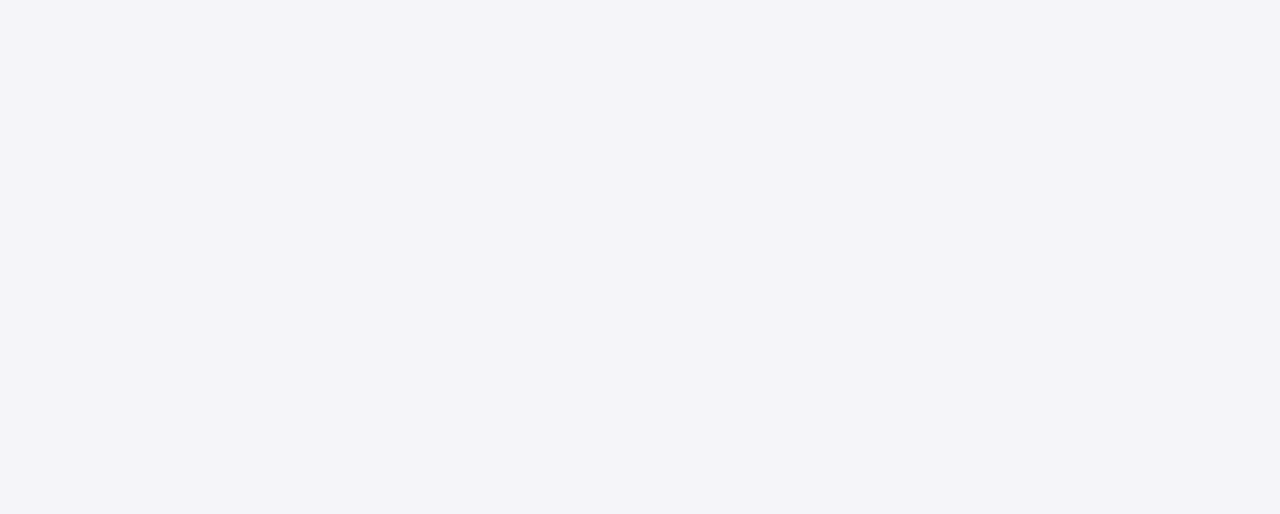
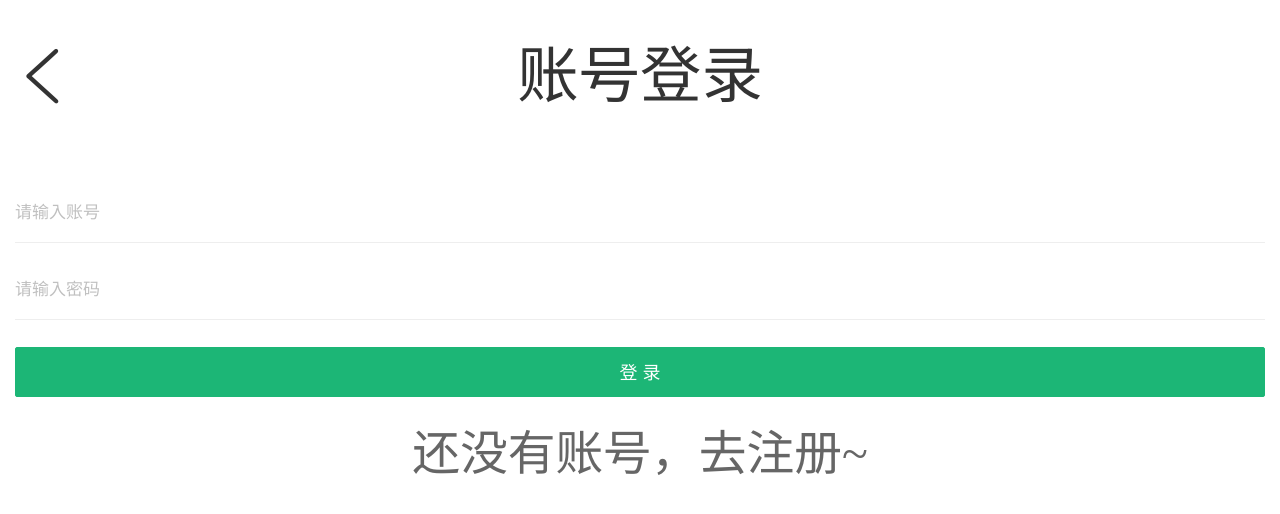
Before and after one commit to xiayuushi/react_mb_haoke, a React (Create React App) app: page /login in a window 1280 px wide. Shown: the top 514 px of the page. Built offline with nearby package versions, Linux system fonts and the light colour scheme.

Commit message:
登录模块 - 使用受控组件的方式实现用户登录

```diff
--- a/package.json
+++ b/package.json
@@ -7,6 +7,7 @@
     "@testing-library/react": "^12.1.2",
     "@testing-library/user-event": "^13.5.0",
     "antd-mobile": "^2.3.4",
+    "formik": "^2.2.9",
     "node-sass": "^7.0.0",
     "react": "^17.0.2",
     "react-dom": "^17.0.2",
--- a/src/App.js
+++ b/src/App.js
@@ -4,6 +4,7 @@ import Home from './pages/Home'
 import CityList from './pages/CityList'
 import Map from './pages/Map'
 import Detail from './pages/HouseDetail'
+import Login from './pages/Login'
 
 const App = () => (
   <Router>
@@ -14,6 +15,7 @@ const App = () => (
       <Route path="/citylist" component={ CityList } />
       <Route path="/map" component={ Map } />
       <Route path="/detail/:id" component={ Detail } />
+      <Route path="/login" component={ Login } />
     </div>
   </Router>
 )
--- /dev/null
+++ b/src/pages/Login/index.js
@@ -0,0 +1,87 @@
+import React, { Component } from 'react'
+import { Flex, WingBlank, WhiteSpace, Toast } from 'antd-mobile'
+
+import { Link } from 'react-router-dom'
+import { withFormik } from 'formik'
+
+import XxxNavHeader from '../../components/XxxNavHeader'
+
+import styles from './index.module.scss'
+
+// 验证规则：
+// const REG_UNAME = /^[a-zA-Z_\d]{5,8}$/
+// const REG_PWD = /^[a-zA-Z_\d]{5,12}$/
+
+class Login extends Component {
+  state = {
+    username: '',
+    password: ''
+  }
+  onChange = (e) => {
+    this.setState({ [e.target.name]: e.target.value })
+  }
+  onSubmit = async (e) => {
+    e.preventDefault()
+    const { username, password } = this.state
+    const res = await this.$request('/user/login', 'post', { username, password })
+    if (res.status === 200) {
+      Toast.info('登录成功', 1, null, false)
+      localStorage.setItem('hkzf_token', res.body)
+      this.props.history.go(-1)
+    }else {
+      Toast.info(res.description, 2, null, false)
+    }
+  }
+
+  render() {
+    const { username, password } = this.state
+    return (
+      <div className={styles.root}>
+        {/* 顶部导航 */}
+        <XxxNavHeader className={styles.navHeader}>账号登录</XxxNavHeader>
+        <WhiteSpace size="xl" />
+
+        {/* 登录表单 */}
+        <WingBlank>
+          <form onSubmit={ this.onSubmit }>
+            <div className={styles.formItem}>
+              <input
+                className={styles.input}
+                name="username"
+                value={ username }
+                onChange={ this.onChange }
+                placeholder="请输入账号"
+              />
+            </div>
+            {/* 长度为5到8位，只能出现数字、字母、下划线 */}
+            {/* <div className={styles.error}>账号为必填项</div> */}
+            <div className={styles.formItem}>
+              <input
+                className={styles.input}
+                name="password"
+                type="password"
+                value={ password }
+                onChange={ this.onChange }
+                placeholder="请输入密码"
+              />
+            </div>
+            {/* 长度为5到12位，只能出现数字、字母、下划线 */}
+            {/* <div className={styles.error}>账号为必填项</div> */}
+            <div className={styles.formSubmit}>
+              <button className={styles.submit} type="submit">
+                登 录
+              </button>
+            </div>
+          </form>
+          <Flex className={styles.backHome}>
+            <Flex.Item>
+              <Link to="/registe">还没有账号，去注册~</Link>
+            </Flex.Item>
+          </Flex>
+        </WingBlank>
+      </div>
+    )
+  }
+}
+
+export default Login
--- /dev/null
+++ b/src/pages/Login/index.module.scss
@@ -0,0 +1,82 @@
+.root {
+  height: 100%;
+  background-color: #fff;
+}
+
+.navHeader {
+  background-color: #fff;
+}
+
+.backHome {
+  margin-top: 30px;
+  text-align: center;
+}
+
+.backHome :global(a) {
+  color: #666;
+}
+
+.formItem {
+  position: relative;
+  margin-bottom: 9px;
+}
+
+.formItem::after {
+  content: '';
+  position: absolute;
+  background-color: #ddd;
+  display: block;
+  z-index: 1;
+  top: auto;
+  right: auto;
+  bottom: 0;
+  left: 0;
+  width: 100%;
+  height: 1px;
+  -webkit-transform-origin: 50% 100%;
+  transform-origin: 50% 100%;
+  -webkit-transform: scaleY(0.5);
+  transform: scaleY(0.5);
+}
+
+.input {
+  height: 60px;
+  width: 100%;
+  padding: 2px 0;
+  border: 0;
+  color: #000;
+  font-size: 17px;
+  background-color: transparent;
+}
+
+.input::placeholder {
+  color: #c0c0c0;
+}
+
+.formSubmit {
+  margin-top: 27px;
+}
+
+.submit {
+  display: block;
+  outline: 0 none;
+  -webkit-appearance: none;
+  padding: 0;
+  text-align: center;
+  font-size: 18px;
+  height: 50px;
+  line-height: 50px;
+  overflow: hidden;
+  text-overflow: ellipsis;
+  word-break: break-word;
+  white-space: nowrap;
+  color: #fff;
+  background-color: rgb(28, 182, 118);
+  border: 1px solid rgb(28, 182, 118);
+  border-radius: 2px;
+  width: 100%;
+}
+
+.error {
+  color: red;
+}
```
Also changed, not shown: 1 other file (tests, documents, lock files or other folders).
